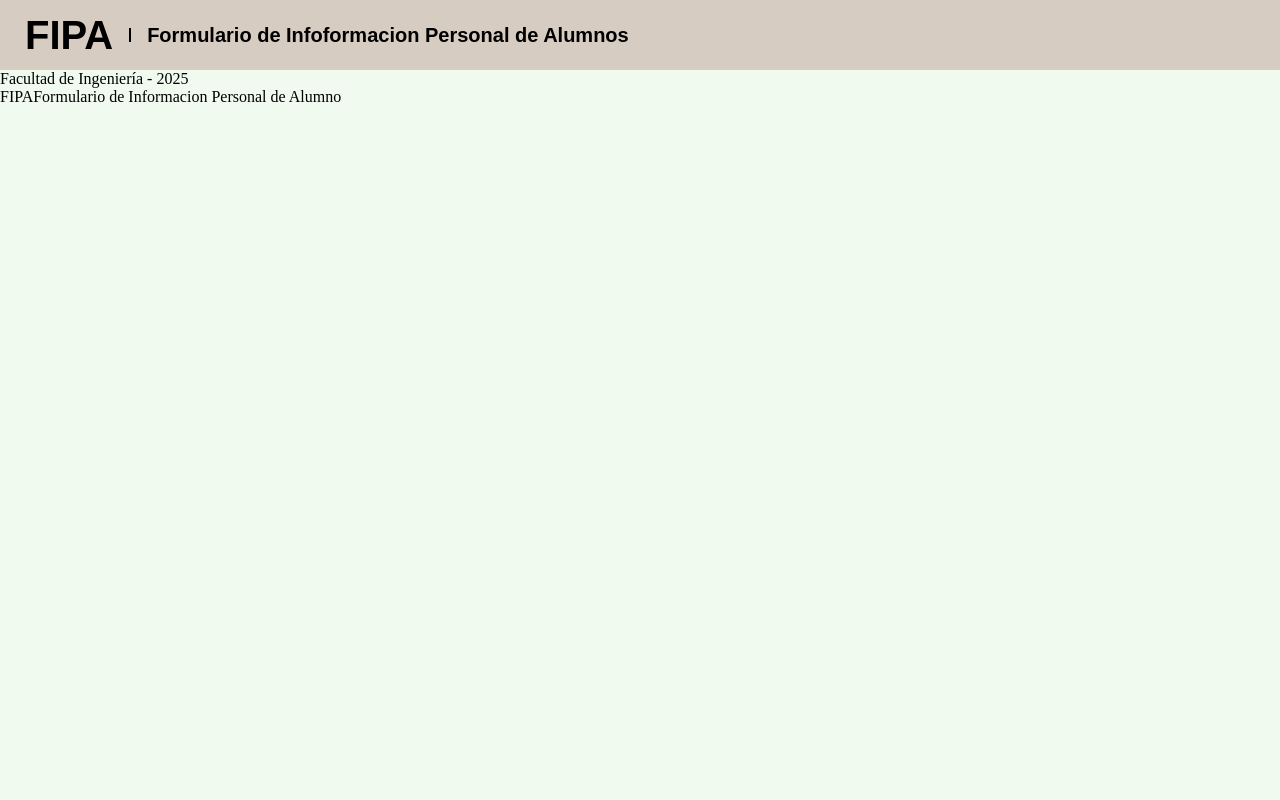
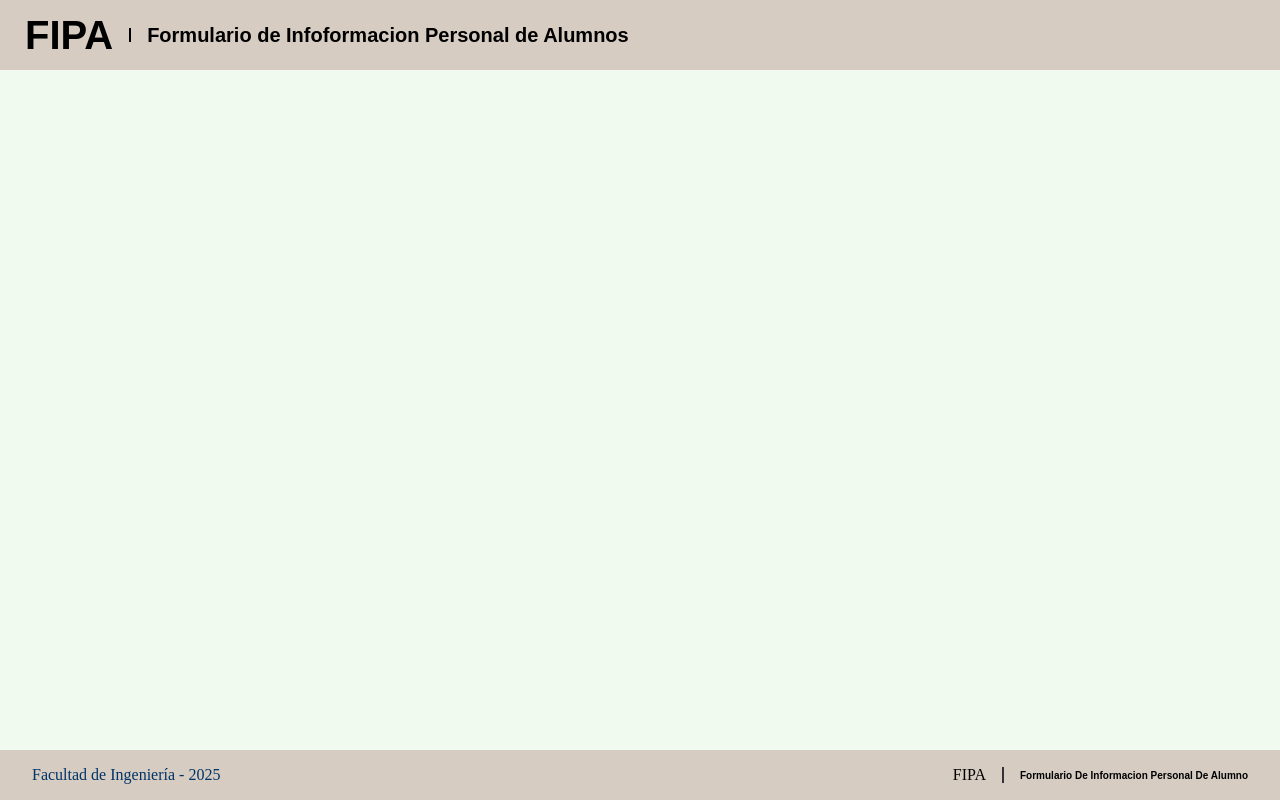
Before and after one commit to Franco46-ochoa/pv_tp5_grupo1, a React (Vite) app: page / in a window 1280 px wide. Built offline with nearby package versions, Linux system fonts and the light colour scheme.

Commit message:
Commit agregado de estilo al footer

```diff
--- a/src/Styles/Styles.css
+++ b/src/Styles/Styles.css
@@ -32,3 +32,34 @@
     font-family:Arial, Helvetica, sans-serif;
     font-size: 20px;
 }
+
+.pie_pagina {
+  display: flex;
+  justify-content: space-between;
+  align-items: center;
+  padding: 1rem 2rem;
+  background-color: #d6ccc2;
+  margin-top: auto;
+
+}
+.footer_izquierda {
+  color: #003366;
+  font-weight: 400;
+}
+.footer_derecha {
+  display: flex;
+  align-items: center;
+  gap: 0.5rem;
+}
+.footer_linea_vertical {
+  width: 2px;
+  height: 1em;
+  background-color: #333;
+  margin: 0 0.5rem;
+}
+.footer_nombre_app{
+     font-weight: bold;
+    font-family:Arial, Helvetica, sans-serif;
+    text-transform: capitalize;
+    font-size: 10px;
+}
```
